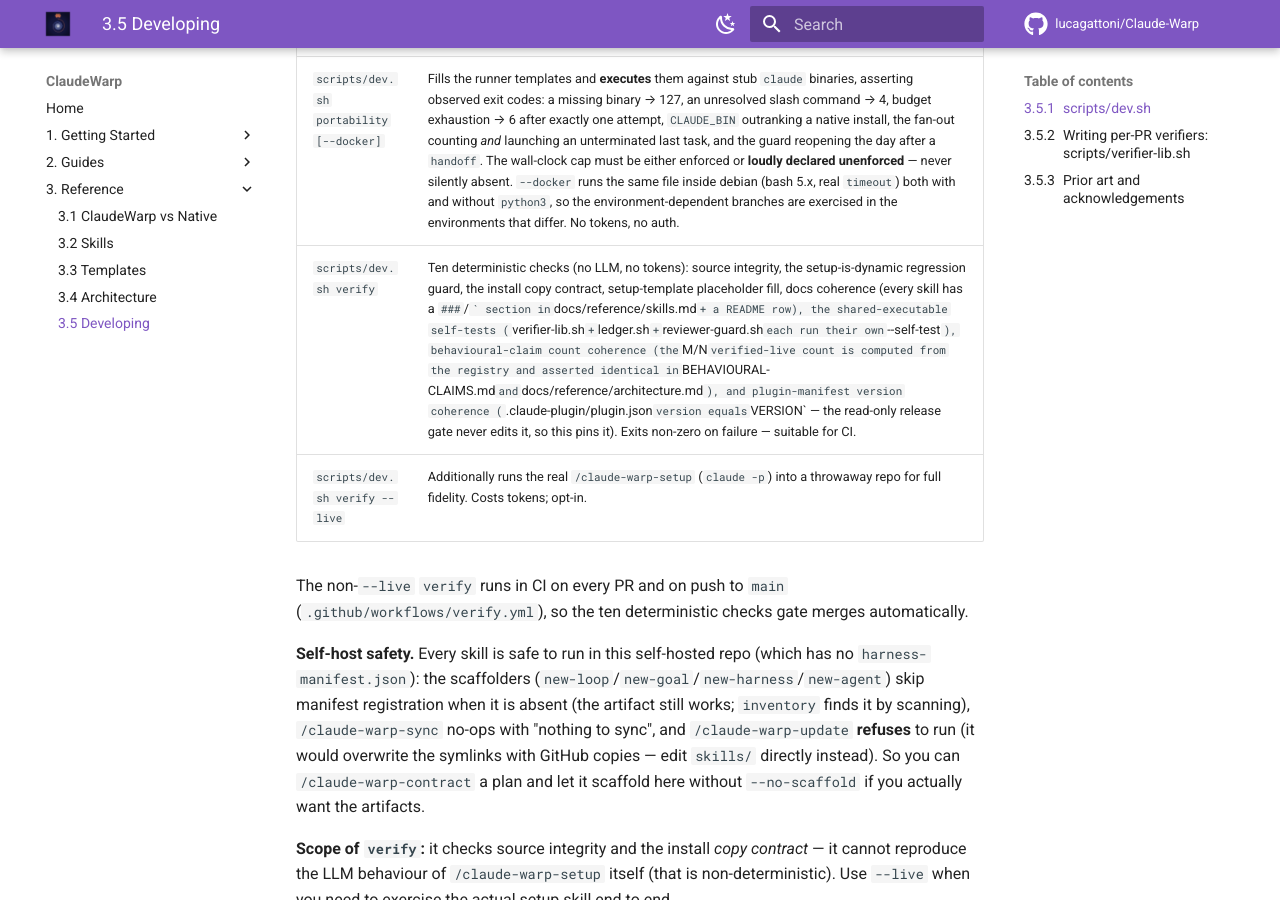
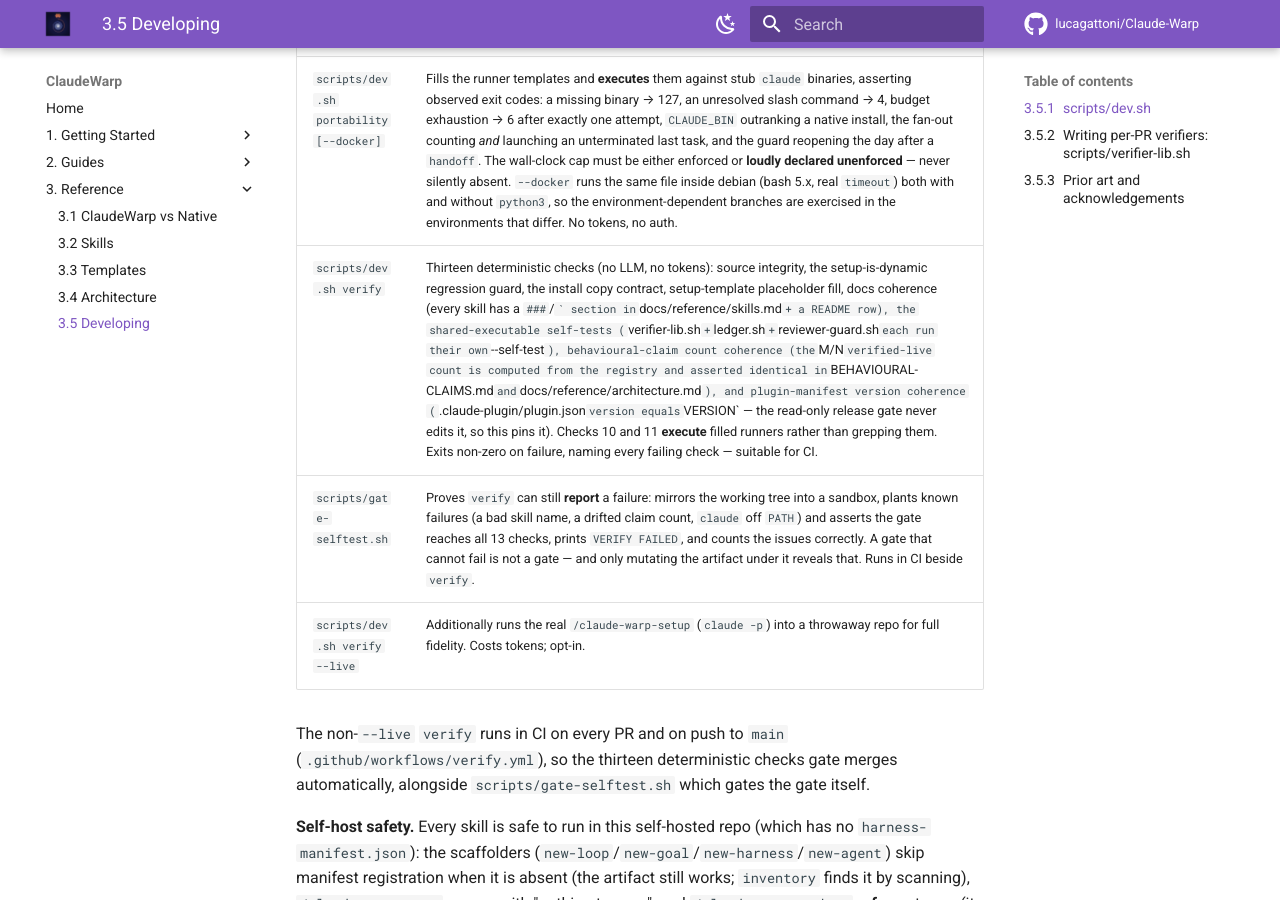
Before and after one commit to lucagattoni/Claude-Warp, an MkDocs documentation site: the page built from docs/reference/developing.md, in a window 1280 px wide and 900 px high, scrolled down 582 px. Built offline with MkDocs 1.6.1 and Material for MkDocs 9.7.7, drawn with Linux system fonts in a browser that asks for light colours; comment, search, counter and statistics services are not loaded.

Commit message:
fix(gate): dev.sh verify could not report a failure
`verify()` ran under `set -euo pipefail` and called all thirteen checks bare, while six of
them ended in `[ "$FAIL" -eq 0 ] && note_ok …` — an AND-list that returns 1 once the tally is
non-zero. The first failing check therefore killed the run before its own verdict.

Measured on a clean copy of a34db78:
  bad skill name (check 1)   -> reached  1 of 13 checks, NO banner, exit 1
  drifted count  (check 7)   -> reached  7 of 13 checks, NO banner, exit 1
  `claude` off PATH (--live) -> bare ✗, NO banner, exit 1

So `verify` had never once executed its own failure path. Every green run in this repo's
history was green only because nothing had ever failed.

Fix, in one commit because half of it is worse than none:
- checks report their OWN result via check_begin/check_ok against a per-check baseline, so an
  early failure no longer suppresses every later ✓ (the tail tested a GLOBAL counter);
- every check returns 0 explicitly. Guarding the call sites with `|| true` instead would have
  disabled errexit for each entire body, letting a broken `mktemp`/`git init` continue with
  garbage — a worse defect than the one being fixed;
- verify_live's two early exits become counted failures instead of a bare ✗ + `return 1`;
- the two unguarded `grep -c` at :187-188 get the `|| true` every other `grep -c` here has.

Adds scripts/gate-selftest.sh, the gate on the gate: it mirrors the WORKING TREE (not HEAD —
`git archive` would silently test the previous commit, the same class of instrument bug) and
asserts verify reaches all 13 checks, prints VERIFY FAILED, and counts issues independently.

Proven by mutation, not by re-reading:
  revert dev.sh to HEAD          -> 6 assertions red
  restore verify_live's return 1 -> only the --live assertion red
  restore one global-tally tail  -> only the "later ✓ intact" assertion red
  restore the fix                -> green

Docs synced in the same change: developing.md said "Ten deterministic checks" (there are 13)
and gains a gate-selftest row; CI runs it beside verify.

Co-Authored-By: Claude Opus 5 <noreply@anthropic.com>
Claude-Session: https://claude.ai/code/session_01HRmxvAmutKvEviaMWZqZQU

```diff
--- a/docs/reference/developing.md
+++ b/docs/reference/developing.md
@@ -16,10 +16,11 @@ consumer projects):
 | `scripts/dev.sh selfhost` | Symlinks every skill into `.claude/skills/` so they run as live `/claude-warp-*` commands **in this repo** (next session). Single source of truth — editing `skills/X` updates the live command; symlinks are gitignored so the repo stays a pure distribution source. |
 | `scripts/dev.sh unhost` | Removes those symlinks. |
 | `scripts/dev.sh portability [--docker]` | Fills the runner templates and **executes** them against stub `claude` binaries, asserting observed exit codes: a missing binary → 127, an unresolved slash command → 4, budget exhaustion → 6 after exactly one attempt, `CLAUDE_BIN` outranking a native install, the fan-out counting *and* launching an unterminated last task, and the guard reopening the day after a `handoff`. The wall-clock cap must be either enforced or **loudly declared unenforced** — never silently absent. `--docker` runs the same file inside debian (bash 5.x, real `timeout`) both with and without `python3`, so the environment-dependent branches are exercised in the environments that differ. No tokens, no auth. |
-| `scripts/dev.sh verify` | Ten deterministic checks (no LLM, no tokens): source integrity, the setup-is-dynamic regression guard, the install copy contract, setup-template placeholder fill, docs coherence (every skill has a `### `/<skill>`` section in `docs/reference/skills.md` + a README row), the shared-executable self-tests (`verifier-lib.sh` + `ledger.sh` + `reviewer-guard.sh` each run their own `--self-test`), behavioural-claim count coherence (the `M/N` verified-live count is computed from the registry and asserted identical in `BEHAVIOURAL-CLAIMS.md` and `docs/reference/architecture.md`), and plugin-manifest version coherence (`.claude-plugin/plugin.json` version equals `VERSION` — the read-only release gate never edits it, so this pins it). Exits non-zero on failure — suitable for CI. |
+| `scripts/dev.sh verify` | Thirteen deterministic checks (no LLM, no tokens): source integrity, the setup-is-dynamic regression guard, the install copy contract, setup-template placeholder fill, docs coherence (every skill has a `### `/<skill>`` section in `docs/reference/skills.md` + a README row), the shared-executable self-tests (`verifier-lib.sh` + `ledger.sh` + `reviewer-guard.sh` each run their own `--self-test`), behavioural-claim count coherence (the `M/N` verified-live count is computed from the registry and asserted identical in `BEHAVIOURAL-CLAIMS.md` and `docs/reference/architecture.md`), and plugin-manifest version coherence (`.claude-plugin/plugin.json` version equals `VERSION` — the read-only release gate never edits it, so this pins it). Checks 10 and 11 **execute** filled runners rather than grepping them. Exits non-zero on failure, naming every failing check — suitable for CI. |
+| `scripts/gate-selftest.sh` | Proves `verify` can still **report** a failure: mirrors the working tree into a sandbox, plants known failures (a bad skill name, a drifted claim count, `claude` off `PATH`) and asserts the gate reaches all 13 checks, prints `VERIFY FAILED`, and counts the issues correctly. A gate that cannot fail is not a gate — and only mutating the artifact under it reveals that. Runs in CI beside `verify`. |
 | `scripts/dev.sh verify --live` | Additionally runs the real `/claude-warp-setup` (`claude -p`) into a throwaway repo for full fidelity. Costs tokens; opt-in. |
 
-The non-`--live` `verify` runs in CI on every PR and on push to `main` (`.github/workflows/verify.yml`), so the ten deterministic checks gate merges automatically.
+The non-`--live` `verify` runs in CI on every PR and on push to `main` (`.github/workflows/verify.yml`), so the thirteen deterministic checks gate merges automatically, alongside `scripts/gate-selftest.sh` which gates the gate itself.
 
 **Self-host safety.** Every skill is safe to run in this self-hosted repo (which has no
 `harness-manifest.json`): the scaffolders (`new-loop`/`new-goal`/`new-harness`/`new-agent`)
```
Also changed, not shown: CHANGELOG.md (+27 -0 lines), 3 other files.
